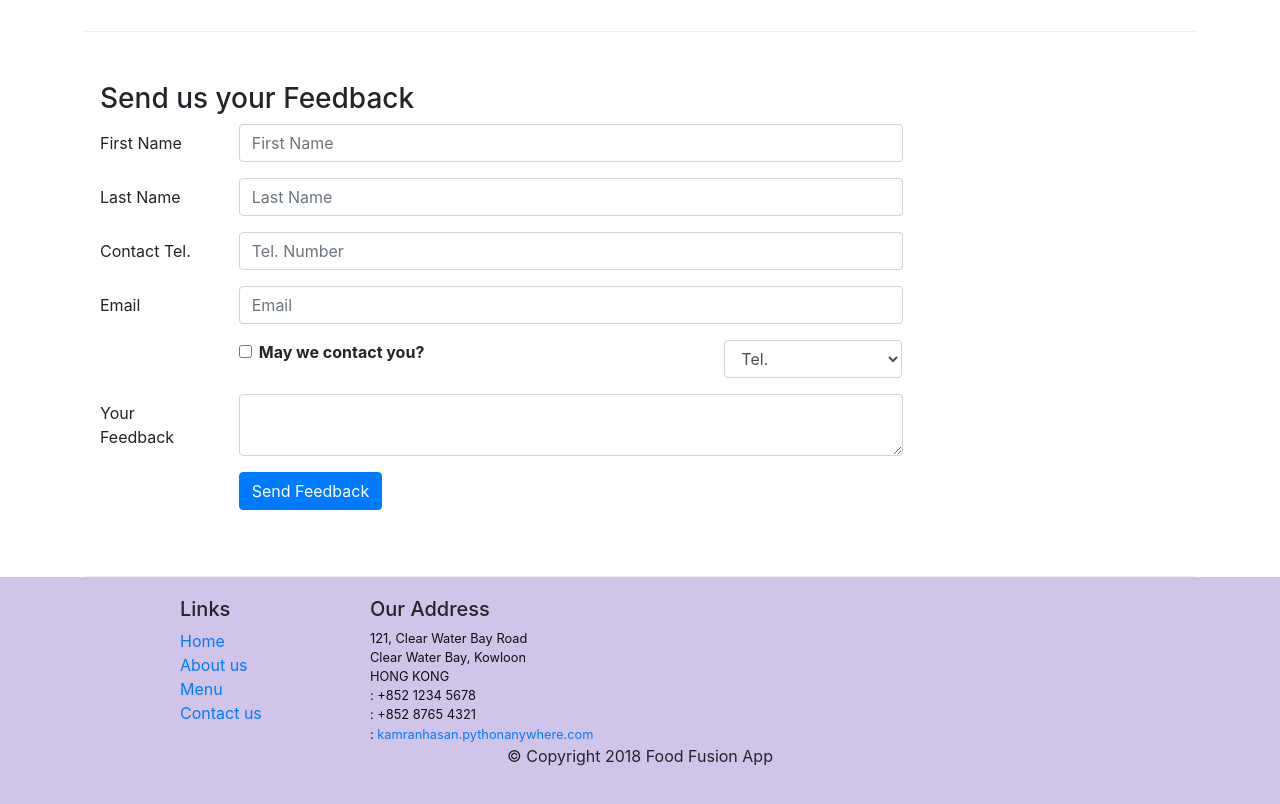
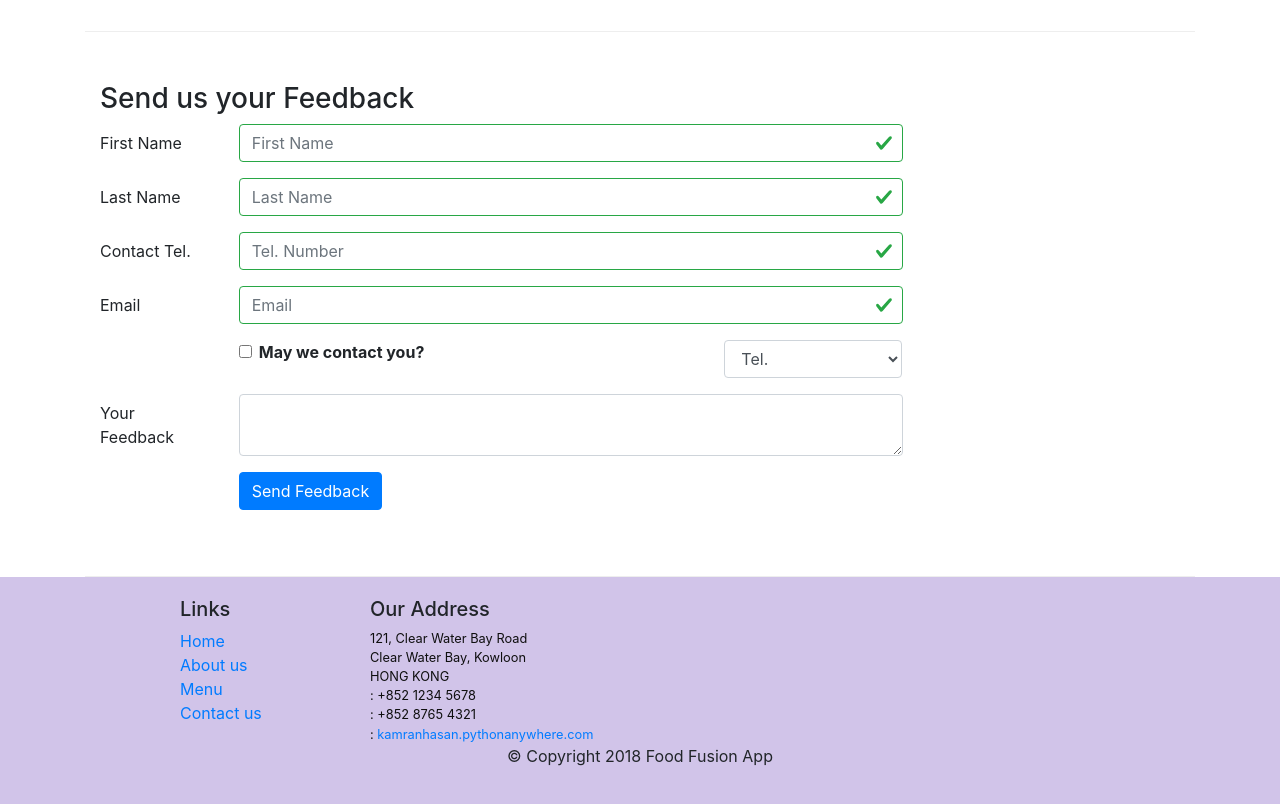
Before and after one commit to kamranhasan/React-Menu-App, a React (Create React App) app: page /contactus in a window 1280 px wide. Shown: the part 840-1644 px from the top of the page. Built offline with nearby package versions, Linux system fonts and the light colour scheme; the HTML template or start-up script is replaced by a standard one.

Commit message:
Controlled form validation added

```diff
--- a/src/Components/ContactComponent.js
+++ b/src/Components/ContactComponent.js
@@ -1,5 +1,5 @@
 import React, { Component } from 'react';
-import { Breadcrumb,BreadcrumbItem,Form,Button,FormGroup,Label,Input,Col } from 'reactstrap';
+import { Breadcrumb,BreadcrumbItem,Form,Button,FormGroup,Label,Input,Col,FormFeedback } from 'reactstrap';
 import { Link } from 'react-router-dom';
 
 class Contact extends Component{
@@ -13,9 +13,16 @@
             agree: false,
             contactType: 'Tel.',
             message: '',
+            touched:{
+                firstname:false,
+                lastname:false,
+                telnum:false,
+                email:false,
+            }
         }
         this.handleSubmit = this.handleSubmit.bind(this);
         this.handleInputChange = this.handleInputChange.bind(this);
+        this.handleBlur=this.handleBlur.bind(this);
     }
     handleInputChange(event){
         const target=event.target;
@@ -30,9 +37,41 @@
         alert('current state is: ' + JSON.stringify(this.state));
         event.preventDefault();
     }
-
+    handleBlur = (field) => (evt) => {
+        this.setState({
+            touched: {...this.state.touched,[field]:true},
+        });
+    }
+    validate(firstname,lastname,telnum,email){
+        const errors= {
+            firstname: '',
+            lastname: '',
+            telnum: '',
+            email: '',
+        }
+        if(this.state.touched.firstname && firstname.length<3){
+            errors.firstname='First Name should be >=3 characters';
+        }
+        else if(this.state.touched.firstname && firstname.length>10){
+            errors.firstname='First Name should be <=10 characters';
+        }
+        if(this.state.touched.lastname && lastname.length<3){
+            errors.lastname='Last Name should be >=3 characters';
+        }
+        else if(this.state.touched.lastname && lastname.length>10){
+            errors.lastname='Last Name should be <=10 characters';
+        }
+        const reg=/^\d+$/;
+        if(this.state.touched.telnum && !reg.test(telnum)){
+            errors.telnum='Tel. Number should contain numbers only';
+        }
+        if(this.state.touched.email && email.split('').filter(x => x==='@').length !==1){
+            errors.email='Email should contain @';
+        }
+        return errors;
+    }
     render(){
-
+    const errors=this.validate(this.state.firstname,this.state.lastname,this.state.telnum,this.state.email);
     return(
         <div className="container">
             <div className='row'>
@@ -80,25 +119,37 @@
                         <FormGroup row>
                             <Label htmlFor='firstname' md={2}>First Name</Label>
                             <Col md={10}>
-                                <Input onChange={this.handleInputChange} type='text' id='firstname' name='firstname' placeholder='First Name' value={this.state.firstname} />
+                                <Input valid={errors.firstname === ''} invalid={errors.firstname !== ''} onBlur={this.handleBlur('firstname')} onChange={this.handleInputChange} type='text' id='firstname' name='firstname' placeholder='First Name' value={this.state.firstname} />
+                                <FormFeedback>
+                                    {errors.firstname}
+                                </FormFeedback>
                             </Col>
                         </FormGroup>
                         <FormGroup row>
                             <Label htmlFor='lastname' md={2}>Last Name</Label>
                             <Col md={10}>
-                                <Input onChange={this.handleInputChange} type='text' id='lastname' name='lastname' placeholder='Last Name' value={this.state.lastname} />
+                                <Input valid={errors.lastname === ''} invalid={errors.lastname !== ''} onBlur={this.handleBlur('lastname')} onChange={this.handleInputChange} type='text' id='lastname' name='lastname' placeholder='Last Name' value={this.state.lastname} />
+                                <FormFeedback>
+                                    {errors.lastname}
+                                </FormFeedback>
                             </Col>
                         </FormGroup>
                         <FormGroup row>
                             <Label htmlFor='telnum' md={2}>Contact Tel.</Label>
                             <Col md={10}>
-                                <Input onChange={this.handleInputChange} type='tel' id='telnum' name='telnum' placeholder='Tel. Number' value={this.state.telnum} />
+                                <Input valid={errors.telnum === ''} invalid={errors.telnum !== ''} onBlur={this.handleBlur('telnum')} onChange={this.handleInputChange} type='tel' id='telnum' name='telnum' placeholder='Tel. Number' value={this.state.telnum} />
+                                <FormFeedback>
+                                    {errors.telnum}
+                                </FormFeedback>
                             </Col>
                         </FormGroup>
                         <FormGroup row>
                             <Label htmlFor='email' md={2}>Email</Label>
                             <Col md={10}>
-                                <Input onChange={this.handleInputChange} type='email' id='email' name='email' placeholder='Email' value={this.state.email} />
+                                <Input valid={errors.email === ''} invalid={errors.email !== ''} onBlur={this.handleBlur('email')} onChange={this.handleInputChange} type='email' id='email' name='email' placeholder='Email' value={this.state.email} />
+                                <FormFeedback>
+                                    {errors.email}
+                                </FormFeedback>
                             </Col>
                         </FormGroup>
                         <FormGroup row>
--- a/src/Components/HomeComponent.js
+++ b/src/Components/HomeComponent.js
@@ -1,6 +1,5 @@
 import React from 'react';
 import { Card,CardImg,CardText,CardBody,CardTitle,CardSubtitle } from 'reactstrap';
-import { isTerminatorless } from '@babel/types';
 
 function RenderCard({item}){
     return(
```
